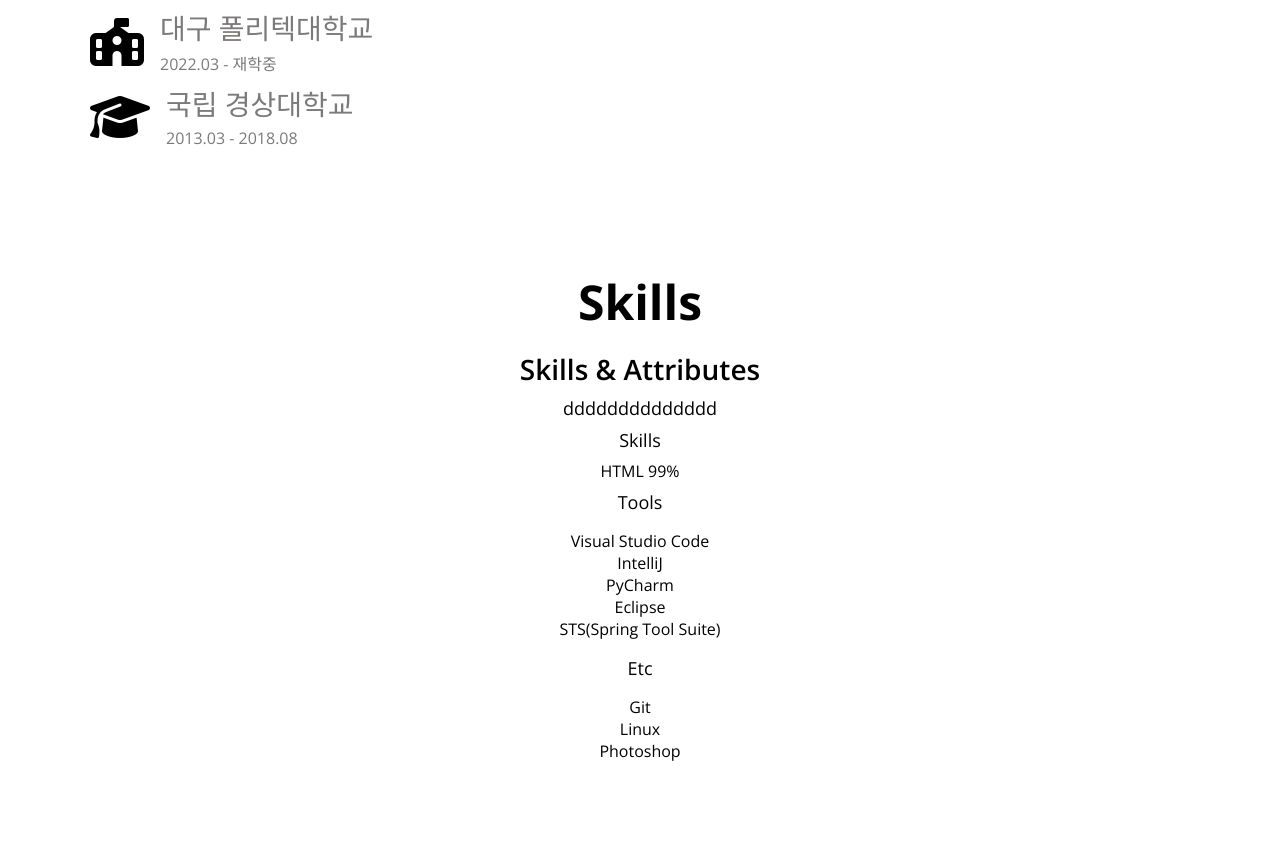
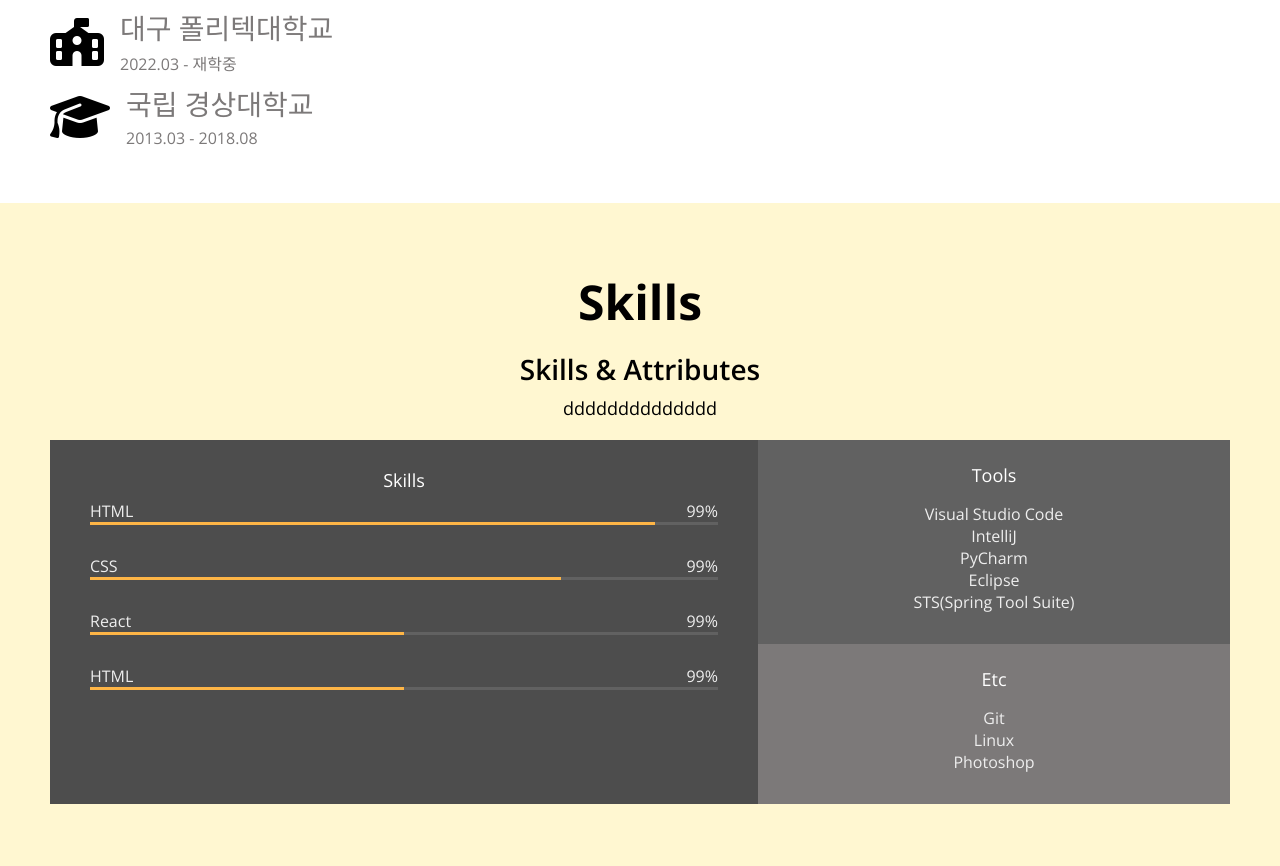
Before and after one commit to Eunju03/portfolio, a plain HTML site: page index.html in a window 1280 px wide. Shown: the part 1374-2240 px from the top of the page. Drawn offline with nearby package versions, Linux system fonts and the light colour scheme.

Commit message:
CSS: Skills

```diff
--- a/index.html
+++ b/index.html
@@ -39,7 +39,7 @@
   </section>
 
   <!-- About -->
-  <section id="about" class="section">
+  <section id="about" class="section section__container">
     <h1>About me</h1>
     <p>아름다운 디자인과 코딩하는 프로트엔드 개발자</p>
     <div class="about__majors">
@@ -89,6 +89,7 @@
 
   <!-- Skills -->
   <section id="skills" class="section">
+    <div class="section__container">
       <h1>Skills</h1>
       <h2>Skills & Attributes</h2>
       <p>dddddddddddddd</p>
@@ -101,7 +102,34 @@
               <span>99%</span>
             </div>
             <div class="skill__bar">
-            <div class="skill__value"></div>
+              <div class="skill__value" style="width: 90%"></div>
+            </div>
+          </div>
+          <div class="skill">
+            <div class="skill__description">
+              <span>CSS</span>
+              <span>99%</span>
+            </div>
+            <div class="skill__bar">
+              <div class="skill__value" style="width: 75%"></div>
+            </div>
+          </div>
+          <div class="skill">
+            <div class="skill__description">
+              <span>React</span>
+              <span>99%</span>
+            </div>
+            <div class="skill__bar">
+              <div class="skill__value" style="width: 50%"></div>
+            </div>
+          </div>
+          <div class="skill">
+            <div class="skill__description">
+              <span>HTML</span>
+              <span>99%</span>
+            </div>
+            <div class="skill__bar">
+              <div class="skill__value" style="width: 50%"></div>
             </div>
           </div>
         </div>
@@ -123,6 +151,7 @@
               <li><span>Linux</span></li>
               <li><span>Photoshop</span></li>
             </ul>
+          </div>
         </div>
       </div>
     </div>
--- a/style.css
+++ b/style.css
@@ -169,6 +169,10 @@ p {
 .section {
   padding: 50px;
   text-align: center;
+  margin: auto;
+}
+
+.setion__container {
   max-width: 1200px;
   margin: auto;
 }
@@ -236,3 +240,57 @@ p {
 .school__icon {
   font-size: var(--font-large);
 }
+
+/* Skill */
+
+#skills {
+  background-color: var(--color-yellow);
+}
+
+.skill {
+  margin-bottom: 30px;
+}
+
+.skillset {
+  display: flex;
+  background-color: var(--color-light-grey);
+  color: var(--color-light-white);
+  margin: 20px 0;
+}
+
+.skillset__title {
+  color: var(--color-white);
+}
+.skillset__left {
+  flex-basis: 60%;
+  background-color: var(--color-dark-grey);
+  padding: 20px 40px;
+}
+
+.skill__description {
+  display: flex;
+  justify-content: space-between;
+}
+
+.skill__bar {
+  width: 100%;
+  height: 3px;
+  background-color: var(--color-grey);
+}
+
+.skill__value {
+  height: 3px;
+  background-color: var(--color-orange);
+}
+
+.skillset__right {
+  flex-basis: 40%;
+}
+
+.tools {
+  background-color: var(--color-grey);
+}
+
+.tools, .etc {
+  padding: 15px;
+}
```
Lines whose indentation alone changed are shown as unchanged.
